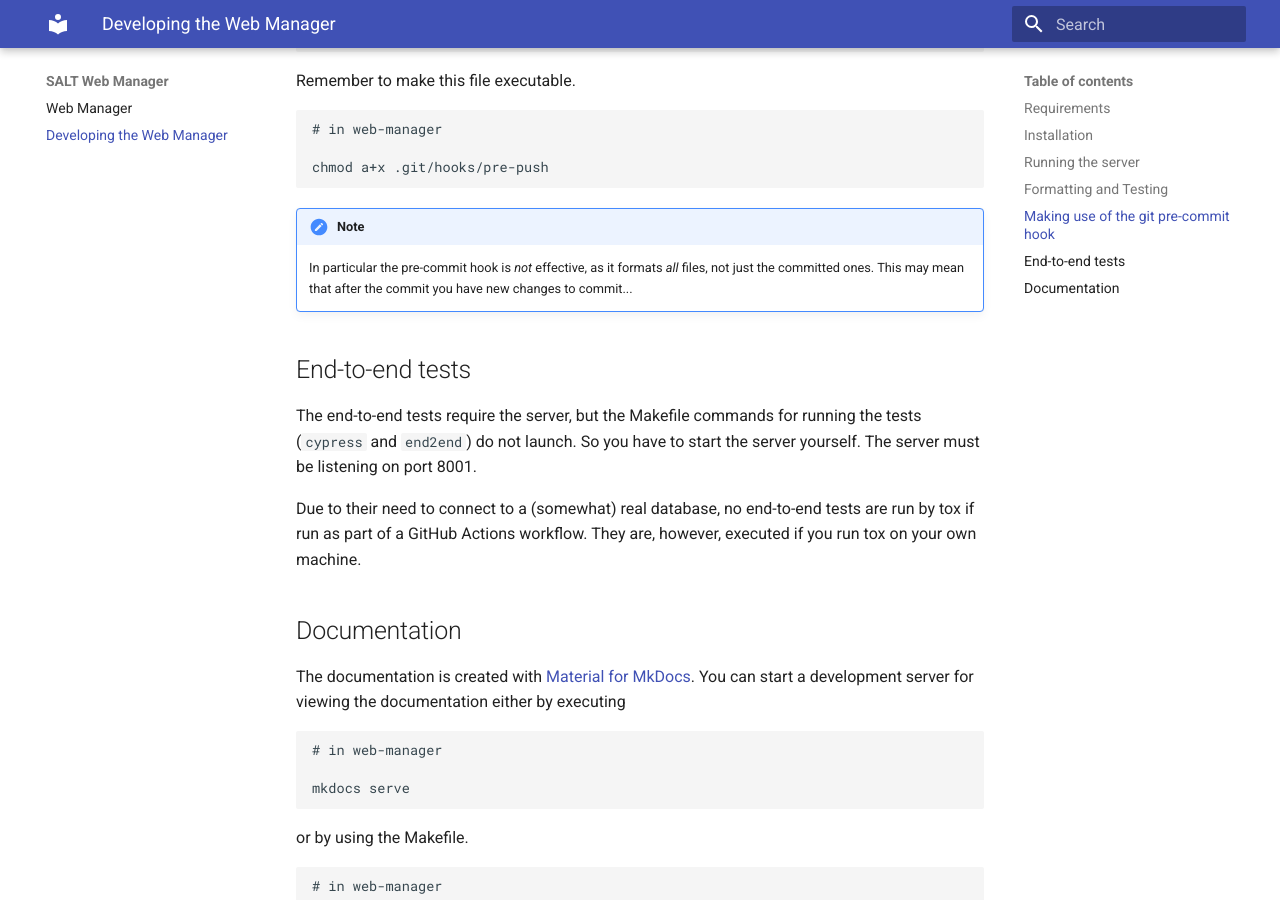
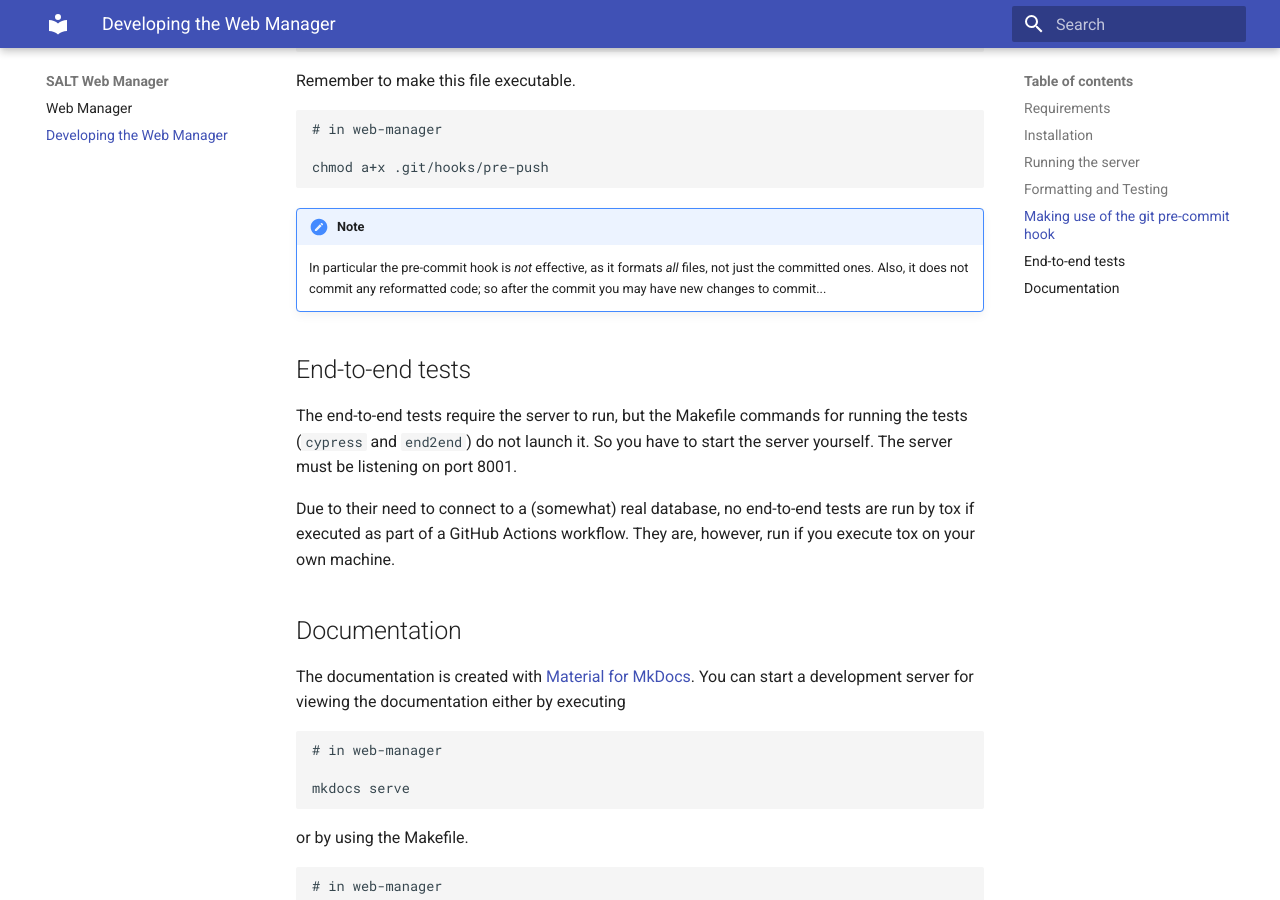
Before and after one commit to saltastroops/web-manager-2021, an MkDocs documentation site: the page built from docs/development.md, in a window 1280 px wide and 900 px high, scrolled down 2337 px. Built offline with MkDocs 1.6.1 and Material for MkDocs 9.7.7, drawn with Linux system fonts in a browser that asks for light colours.

````diff
--- a/docs/development.md
+++ b/docs/development.md
@@ -102,13 +102,13 @@
 ```
 
 !!! note
-    In particular the pre-commit hook is *not* effective, as it formats *all* files, not just the committed ones. This may mean that after the commit you have new changes to commit...
+    In particular the pre-commit hook is *not* effective, as it formats *all* files, not just the committed ones. Also, it does not commit any reformatted code; so after the commit you may have new changes to commit...
 
 ## End-to-end tests
 
-The end-to-end tests require the server, but the Makefile commands for running the tests (`cypress` and `end2end`) do not launch. So you have to start the server yourself. The server must be listening on port 8001.
+The end-to-end tests require the server to run, but the Makefile commands for running the tests (`cypress` and `end2end`) do not launch it. So you have to start the server yourself. The server must be listening on port 8001.
 
-Due to their need to connect to a (somewhat) real database, no end-to-end tests are run by tox if run as part of a GitHub Actions workflow. They are, however, executed if you run tox on your own machine.
+Due to their need to connect to a (somewhat) real database, no end-to-end tests are run by tox if executed as part of a GitHub Actions workflow. They are, however, run if you execute tox on your own machine.
 
 ## Documentation
 
````
Also changed, not shown: 5 other files.
